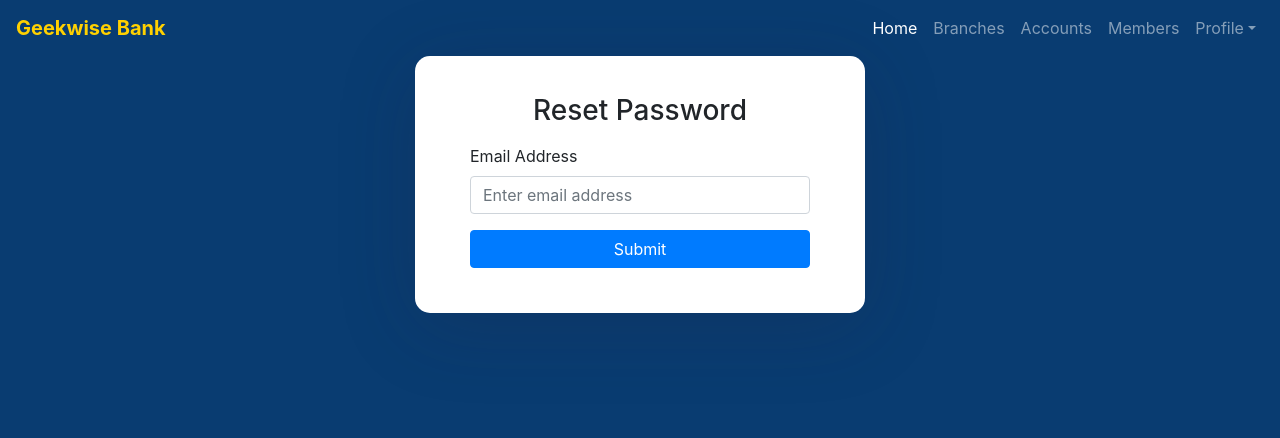
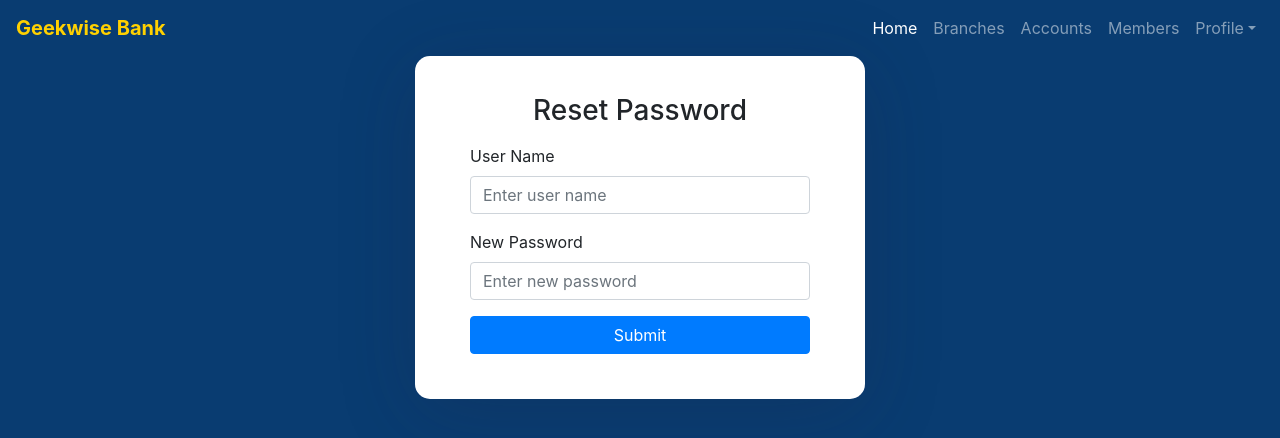
Before and after one commit to geekwise-ayanna/django.drf.react.bank.project2.0, a React (Create React App) app: page /forgotpassword in a window 1280 px wide. Shown: the top 438 px of the page. Built offline with nearby package versions, Linux system fonts and the light colour scheme.

Commit message:
added: reformatted forgot password form and added axios to it

```diff
--- a/src/components/ForgotPassword.js
+++ b/src/components/ForgotPassword.js
@@ -1,20 +1,59 @@
 import React, { Component } from "react";
+import Axios from "axios";
 
 export default class ForgotPassword extends Component {
-render() {
-    return (
+    constructor(props) {
+        super(props);
+        this.state = {
+            activeItem: {
+                'username': "",
+                'password': ""
+            }
+        };
+    }
+
+    onSubmit() {
+        console.log(this.state.activeItem)
+        Axios
+            .post("http://localhost:8000/users/api/auth/login", this.state.activeItem)
+            .then(res => console.log(res.data))
+            .catch(err => console.log(err));
+    }
+
+    handleChange = e => {
+        let { name, value } = e.target;
+        const activeItem = { ...this.state.activeItem, [name]: value };
+        this.setState({ activeItem });
+    };
+
+    render() {
+        return (
         <div className="auth-wrapper">
-            <div className="auth-inner">
+        <div className="auth-inner">
         <form>
             <h3>Reset Password</h3>
 
             <div className="form-group">
-                <label>Email Address</label>
+                <label>User Name</label>
                 <input
                     type="text"
-                    name="email"
+                    name="username"
                     className="form-control"
-                    placeholder="Enter email address"
+                    placeholder="Enter user name"
+                    value={this.state.activeItem.username}
+                    onChange={this.handleChange}
+                />
+            </div>
+
+            <div className="form-group">
+                <label>New Password</label>
+                <input
+                    type="password"
+                    name="password"
+                    className="form-control"
+                    placeholder="Enter new password"
+                    value={this.state.activeItem.password}
+                    onChange={this.handleChange}
                 />
             </div>
 
--- a/src/components/Login.js
+++ b/src/components/Login.js
@@ -54,7 +54,8 @@ export default class Login extends Component {
                         placeholder="Enter password"
                         name="password"
                         value={this.state.activeItem.password}
-                        onChange={this.handleChange} />
+                        onChange={this.handleChange}
+                        />
                 </div>
 
                 <div className="form-group">
```
